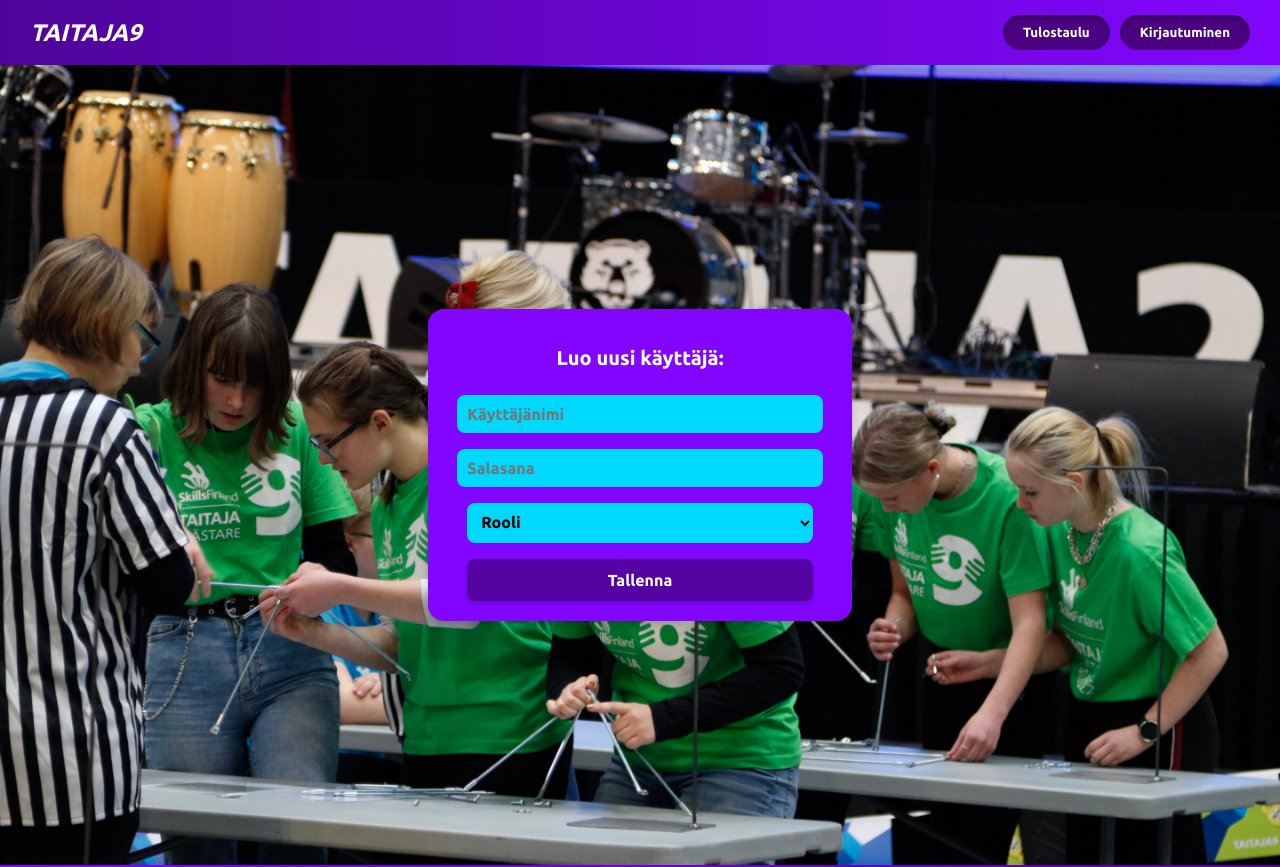
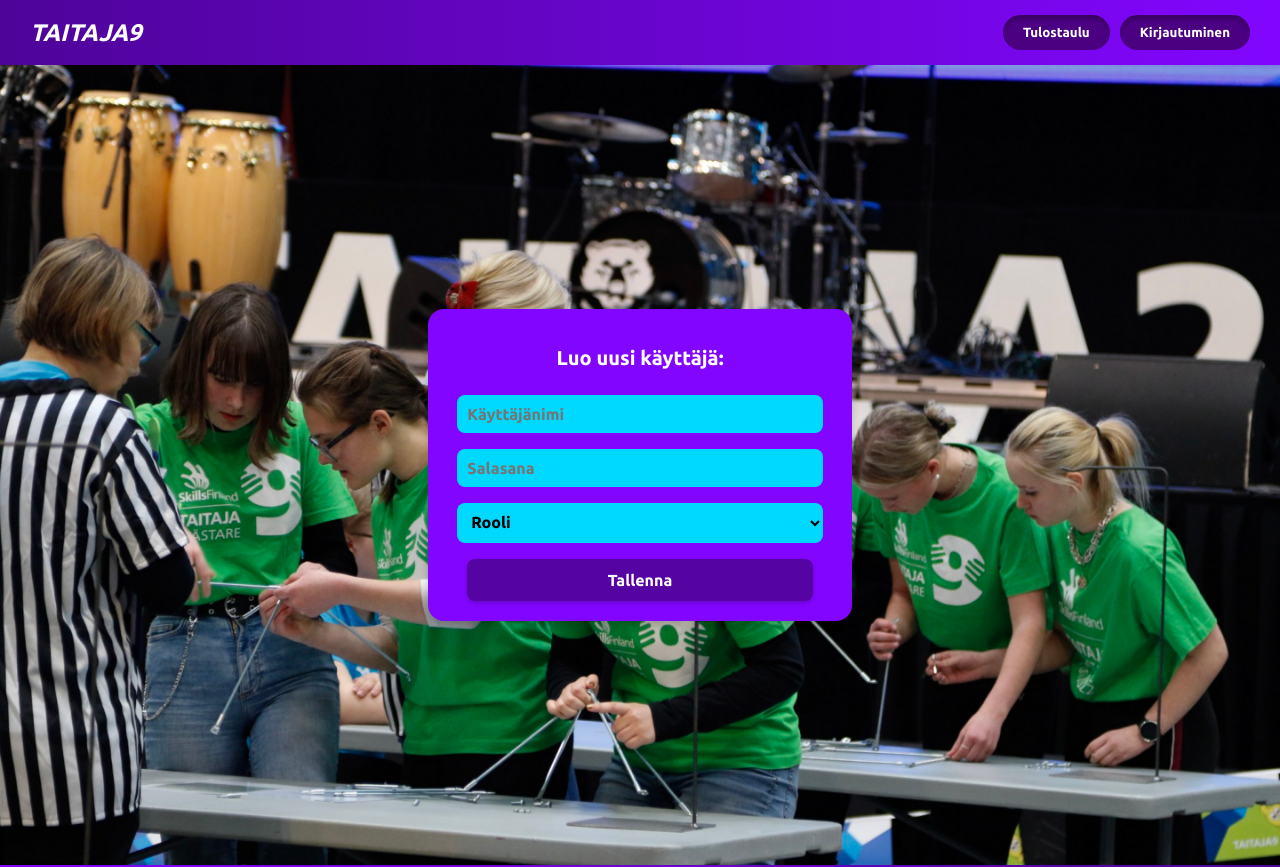
Before and after one commit to mikosavolainen/Taitaja9, a React (Create React App) app in the folder frontend/: page / in a window 1280 px wide. Shown: the top 867 px of the page. Built offline with nearby package versions, Linux system fonts and the light colour scheme.

Commit message:
Add user role box tyylitys fiksattu

```diff
--- a/frontend/src/pages/AddUser.jsx
+++ b/frontend/src/pages/AddUser.jsx
@@ -20,7 +20,7 @@
         className="adduser-input"
         placeholder="Salasana"
       />
-      <select className="adduser-input" value={selectedrole} onChange={(e) => setSelectedrole(e.target.value)}>
+      <select className="adduser-inputbox" value={selectedrole} onChange={(e) => setSelectedrole(e.target.value)}>
           <option value="">Rooli</option>
           {roles.map((role) => (
             <option key={role} value={role}>{role}</option>
--- a/frontend/src/styles/Styles.css
+++ b/frontend/src/styles/Styles.css
@@ -498,9 +498,21 @@
 margin-bottom: 1.25em;
 }
 
+.adduser-inputbox {
+  width: calc(90% + 20px);
+  background-color: #00d9ff;
+  border: none;
+  border-radius: 8px;
+  padding: 10px 10px 10px 10px;
+  margin-bottom: 1em;
+  font-size: 1em;
+  color: #010101;
+  }
+
 .adduser-input {
 width: 90%;
 background-color: #00d9ff;
+
 border: none;
 border-radius: 8px;
 padding: 10px;
```
